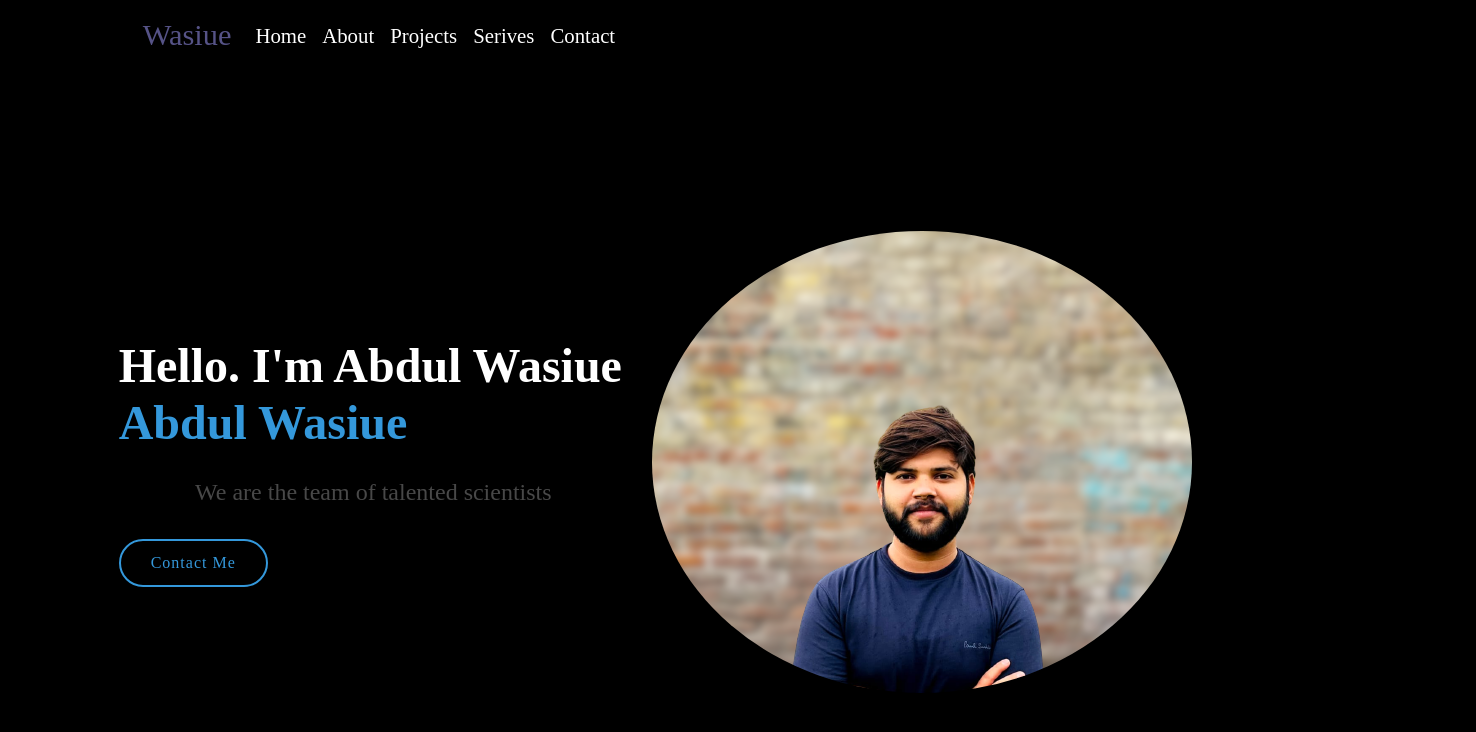
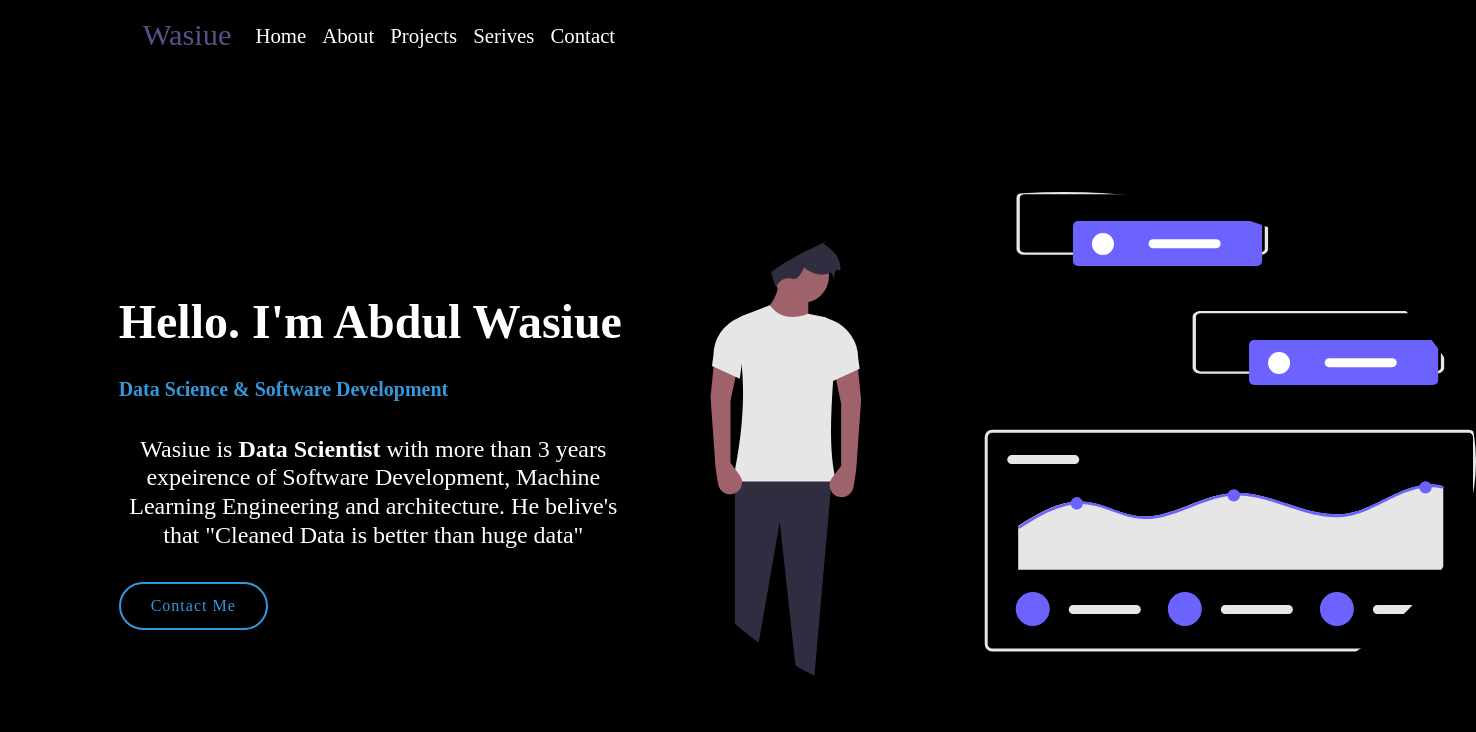
Before and after one commit to Wasiue03/portfolio, a React (Create React App) app: page / in a window 1280 px wide. Shown: the top 732 px of the page, 1476 px wide, since content can reach past the window. Built offline with nearby package versions, Linux system fonts and the light colour scheme.

Commit message:
added info

```diff
--- a/src/About.jsx
+++ b/src/About.jsx
@@ -1,6 +1,6 @@
 import React from "react";
 import { NavLink } from "react-router-dom";
-import dp from "../src/images/ProfileMe.png"
+import dp from "../src/images/profile-pic.png"
 const About = () => {
   return (
     <section id="about" className="about-section">
--- a/src/Common.jsx
+++ b/src/Common.jsx
@@ -13,10 +13,11 @@ const Common = (props) => {
                 <div className="col-md-6 pt-5 pt-lg-0 order-2 order-lg-1 d-flex justify-content-center flex-column">
                   <h1>
                     {props.name}
-                    <strong className="brand-name"> <br />Abdul Wasiue</strong>
+                    <strong className="brand-name" style={{fontSize: "20px"}}> <br />Data Science & Software Development </strong>
                   </h1>
-                  <h2 className="my-3">
-                    We are the team of talented scientists
+                  <h2 className="my-3" style={{color: "#fff", justifyContent:'flex-start'}}>
+                    Wasiue is <strong>Data Scientist</strong> with more than 3 years expeirence of Software Development, Machine Learning Engineering and architecture.
+                    He belive's that "Cleaned Data is better than huge data"
                   </h2>
                   <div className="mt-3">
                     <NavLink to={props.visit} className="btn-get-started">
--- a/src/Data.jsx
+++ b/src/Data.jsx
@@ -3,7 +3,7 @@
 const data = [
     {
         imgsrc: web,
-        title: "Web Development",
+        title: "Machine Learning",
     },
     {
         imgsrc: NLP,
--- a/src/Home.jsx
+++ b/src/Home.jsx
@@ -2,12 +2,12 @@ import React from "react";
 import web from "../src/images/home.svg";
 import { NavLink } from "react-router-dom";
 import Common from "./Common";
-import dp from '../src/images/ProfileMe.png'
+import dp from '../src/images/profile-pic.png'
 
 const HomePage = () => {
   return (
     <>
-          <Common name="Hello. I'm Abdul Wasiue " imgsrc={dp} visit="/service" btnname="Contact Me"/>
+          <Common name="Hello. I'm Abdul Wasiue " imgsrc={web} visit="/service" btnname="Contact Me"/>
 
 
 
--- a/src/index.css
+++ b/src/index.css
@@ -27,7 +27,48 @@ body {
 .menu_active {
   font-weight: bold;
   border-bottom: 1px solid #565387;
+}.container {
+  max-width: 1000px; /* Adjust max-width as needed */
+  margin: 0 auto;
+  padding: 20px;
 }
+
+.row {
+  display: flex;
+}
+
+.col-md-6 {
+  flex: 0 0 50%;
+  max-width: 50%;
+}
+
+.book-content {
+  padding-right: 20px;
+
+}
+
+.book-page {
+  margin-left: auto;
+ /* Add margin-right to move the book further to the right */
+}
+
+
+.book-note {
+  background-color: #000;
+  border: 2px solid #fff;
+  padding: 20px;
+
+}
+
+.book-note h3 {
+  color: #fff;
+}
+
+.book-note p {
+  color: #fff;
+}
+
+
 
 .navbar-brand {
   font-size: 1.9rem !important;
```
Also changed, not shown: src/images/profile-pic.png (added).
